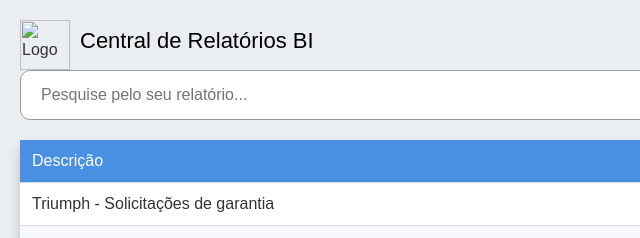
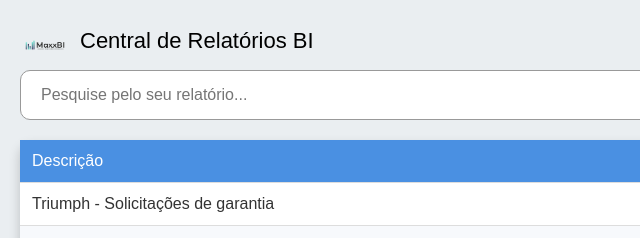
Before and after one commit to luizhermogenes/menubimaxxbi, a plain HTML site: page index.html in a window 1280 px wide. Shown: the top 238 px of the page, 0-640 px from the left. Drawn offline with nearby package versions, Linux system fonts and the light colour scheme; files whose address does not match are found by name.

Commit message:
Update index.html

```diff
--- a/index.html
+++ b/index.html
@@ -10,7 +10,7 @@
     <meta http-equiv="Expires" content="0">
 
     <title>Painéis de BI - MaxxBI</title>
-    <link rel="shortcut icon" type="image/x-icon" href="images/icon.ico">
+    <link rel="shortcut icon" type="image/x-icon" href="imagens/icon.ico">
     <link href="https://cdn.jsdelivr.net/npm/bootstrap@5.0.2/dist/css/bootstrap.min.css" rel="stylesheet">
     <style>
         /* Estilo geral */
@@ -171,7 +171,7 @@
 <body>
 
     <header>
-        <img src="images/logo.png?v=1.0" alt="Logo" class="logo">
+        <img src="imagens/logo.png?v=1.0" alt="Logo" class="logo">
         <h2>Central de Relatórios BI</h2>
     </header>
 
```
